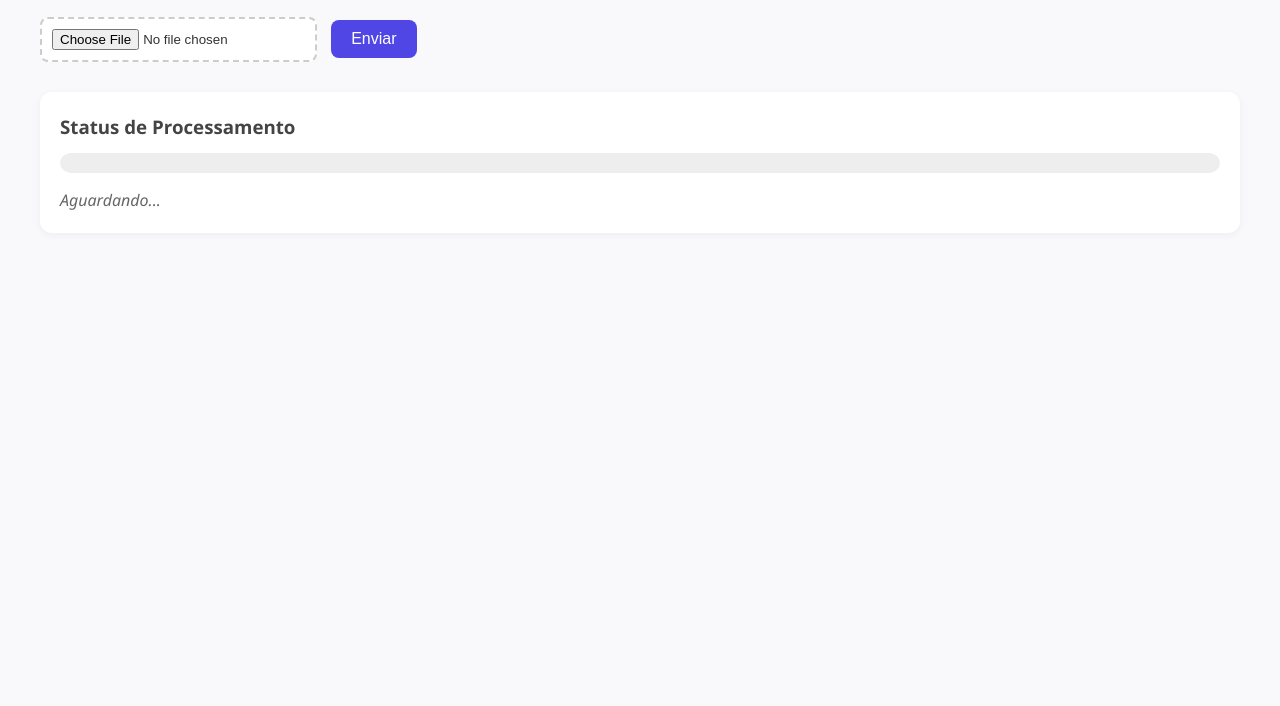
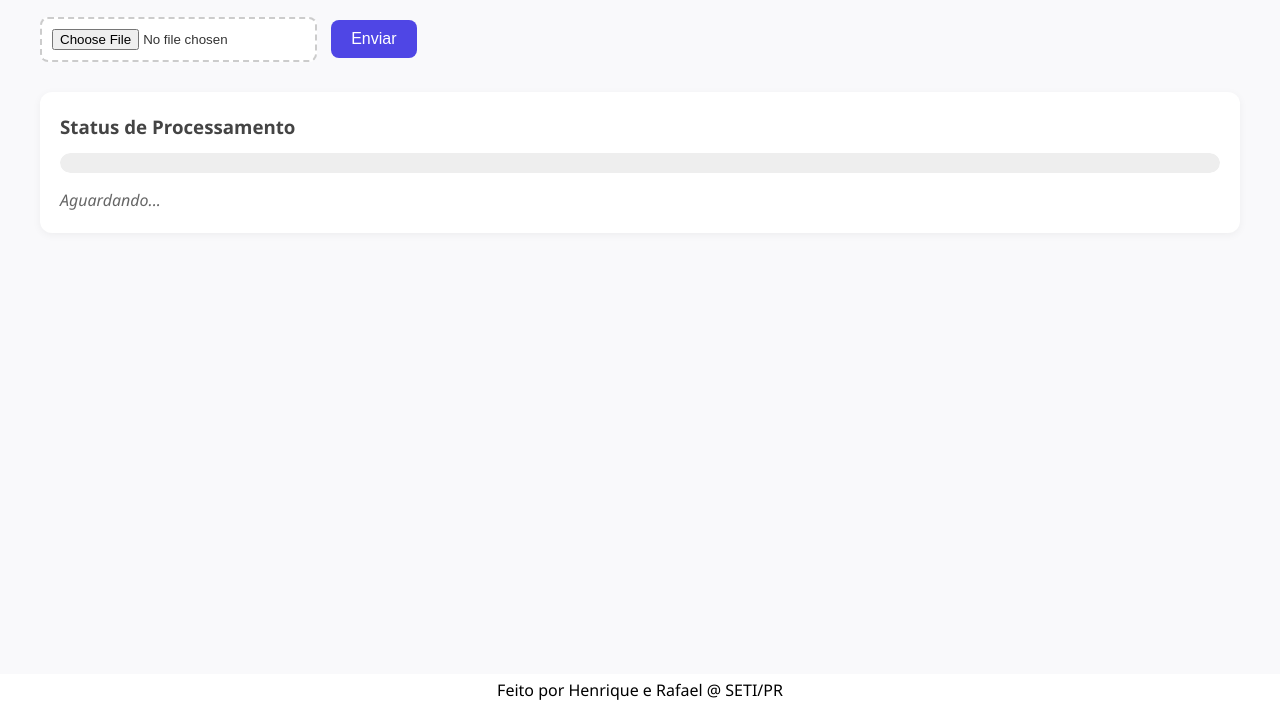
Before and after one commit to lhmtfa-cloud/bob, a plain HTML site: page app/frontend/index.html in a window 1280 px wide. Shown: the part 94-800 px from the top of the page. Drawn offline with Linux system fonts and the light colour scheme.

Commit message:
Adicionado footer com creditos

```diff
--- a/app/frontend/index.html
+++ b/app/frontend/index.html
@@ -7,6 +7,7 @@
   <link rel="stylesheet" href="styles.css" />
 </head>
 <body>
+  <div class="container">
     <h1>Enviar PDF para Processamento</h1>
     <input type="file" id="pdfInput" accept="application/pdf" />
     <button onclick="uploadPDF()">Enviar</button>
@@ -20,6 +21,11 @@
     <div id="downloadContainer" class="hidden">
       <a id="downloadLink" href="#" download>📦 Baixar Arquivo ZIP</a>
     </div>
+  </div>
+
+  <footer>
+    <p>Feito por Henrique e Rafael @ SETI/PR</p>
+  </footer>
 
   <script>
     let trackingCode = "";
--- a/app/frontend/styles.css
+++ b/app/frontend/styles.css
@@ -6,12 +6,24 @@
 }
 
 /* Tipografia e corpo */
+html, body {
+  height: 100%;
+}
+
+
 body {
+  display: flex;
+  flex-direction: column;
+  min-height: 100vh;
   font-family: 'Segoe UI', Tahoma, Geneva, Verdana, sans-serif;
+}
+
+.container {
+  padding: 40px;
   background: #f9f9fb;
   color: #333;
-  padding: 40px;
   line-height: 1.6;
+  flex: 1;
 }
 
 /* Cabeçalho */
@@ -46,6 +58,14 @@ button {
   font-size: 1em;
   transition: background-color 0.3s ease;
 }
+
+footer {
+  margin-top: auto;
+  text-align: center;
+  padding: 5px;
+  color: #000;
+}
+
 
 button:hover {
   background-color: #3730A3;
```
Lines whose indentation alone changed are shown as unchanged.
